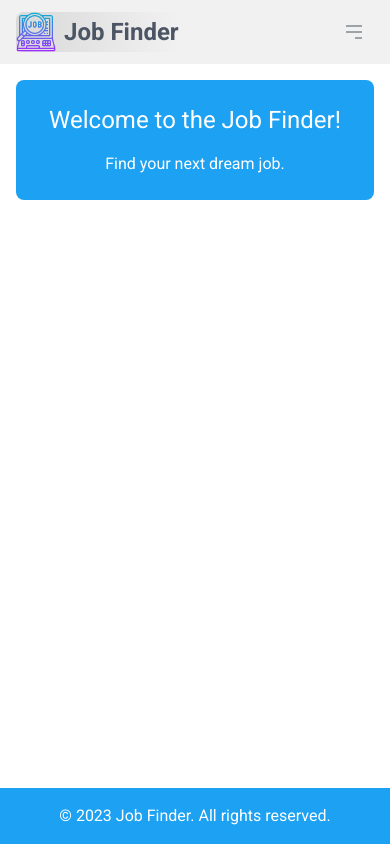
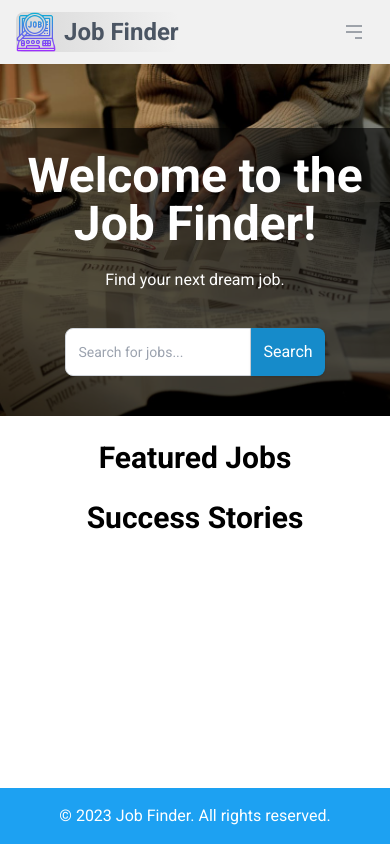
Before and after one commit to DavittBarry/job-advertisement-app, a Vue app: page / in a window 390 px wide. Built offline with nearby package versions, Linux system fonts and the light colour scheme; no server answers.

Commit message:
Fixing hero and adjusting for mobile views

```diff
--- a/src/components/HomePage.vue
+++ b/src/components/HomePage.vue
@@ -1,16 +1,58 @@
 <template>
-  <div class="flex flex-col items-center justify-center p-4 bg-white">
-    <div class="w-full max-w-2xl p-6 rounded-lg bg-brand-blue-500">
-      <h1 class="text-2xl sm:text-3xl md:text-4xl text-white mb-4 text-center">
-        Welcome to the Job Finder!
-      </h1>
-      <p class="text-white text-center">Find your next dream job.</p>
+  <div
+    class="hero bg-cover bg-center flex flex-col justify-center"
+    :style="{ backgroundImage: 'url(' + jobSearchImage + ')' }"
+  >
+    <div
+      class="hero-overlay bg-opacity-60 bg-black flex flex-col justify-center"
+    >
+      <div class="text-center hero-content text-white">
+        <div class="max-w-md mx-auto">
+          <h1 class="mb-5 mt-6 text-5xl font-bold">
+            Welcome to the Job Finder!
+          </h1>
+          <p class="mb-5">Find your next dream job.</p>
+        </div>
+      </div>
+      <div class="flex justify-center mt-4 mb-10">
+        <input
+          type="text"
+          placeholder="Search for jobs..."
+          class="p-3 border border-gray-300 rounded-l-lg text-sm"
+        />
+        <button
+          class="bg-brand-blue-600 text-white p-3 rounded-r-lg hover:bg-brand-blue-700 focus:outline-none focus:ring-2 focus:ring-brand-blue-200 focus:ring-opacity-50 transition duration-300 shadow"
+        >
+          Search
+        </button>
+      </div>
     </div>
+  </div>
+  <div>
+    <h2 class="text-3xl text-center font-semibold my-6">Featured Jobs</h2>
+    <!-- Featured job cards here soon-->
+  </div>
+  <div>
+    <h2 class="text-3xl text-center font-semibold my-6">Success Stories</h2>
+    <!-- Testimonials here soon-->
   </div>
 </template>
 
+<style>
+.hero {
+  @apply pt-16 md:pt-32;
+}
+</style>
+
 <script>
+import jobSearchImage from "@/assets/jobsearch.jpeg";
+
 export default {
+  data() {
+    return {
+      jobSearchImage: jobSearchImage,
+    };
+  },
   name: "HomePage",
 };
 </script>
--- a/src/components/JobCard.vue
+++ b/src/components/JobCard.vue
@@ -6,8 +6,11 @@
     <p class="text-sm text-gray-600 mb-2">
       <strong>Company:</strong> {{ job.company }}
     </p>
-    <p class="text-sm text-gray-600">
-      <strong>Description:</strong> {{ job.description }}
+    <p class="text-sm text-gray-600 desktop-only">
+      <strong>Description:</strong> {{ truncatedDescriptionDesktop }}
+    </p>
+    <p class="text-sm text-gray-600 mobile-only">
+      <strong>Description:</strong> {{ truncatedDescriptionMobile }}
     </p>
   </div>
 </template>
@@ -15,5 +18,43 @@
 <script>
 export default {
   props: ["job"],
+  computed: {
+    truncatedDescriptionDesktop() {
+      const maxLengthDesktop = 50;
+      return this.truncateText(this.job.description, maxLengthDesktop);
+    },
+    truncatedDescriptionMobile() {
+      const maxLengthMobile = 25;
+      return this.truncateText(this.job.description, maxLengthMobile);
+    },
+  },
+  methods: {
+    truncateText(text, maxLength) {
+      if (text.length > maxLength) {
+        return text.substring(0, maxLength) + "...";
+      }
+      return text;
+    },
+  },
 };
 </script>
+
+<style>
+.desktop-only {
+  display: block;
+}
+
+.mobile-only {
+  display: none;
+}
+
+@media screen and (max-width: 767px) {
+  .desktop-only {
+    display: none;
+  }
+
+  .mobile-only {
+    display: block;
+  }
+}
+</style>
--- a/src/components/SubmitJobForm.vue
+++ b/src/components/SubmitJobForm.vue
@@ -8,7 +8,7 @@
       </h1>
       <form
         @submit.prevent="submitJob"
-        class="bg-white shadow-md rounded px-8 pt-6 pb-8 mb-4"
+        class="shadow-md bg-brand-nav-bg-light text-gray-600 rounded px-8 pt-6 pb-8 mb-4"
       >
         <div class="mb-4">
           <label class="block text-gray-700 text-sm font-bold mb-2" for="title">
```
Also changed, not shown: src/assets/jobsearch.jpeg (added).
